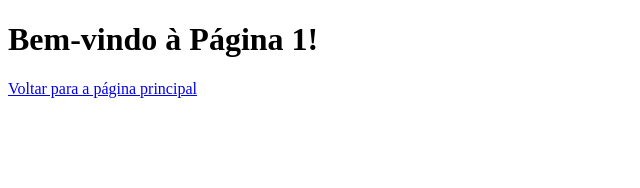
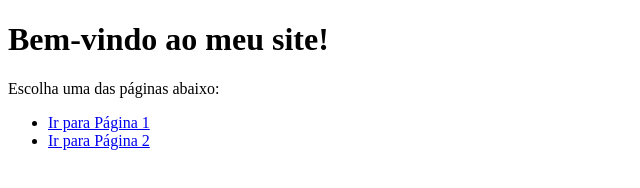
Before and after one commit to AlexaValenheimer/V-AI, a plain HTML site: page pagina1.html in a window 1280 px wide. Shown: the whole page, without its empty margins (0-640 px from the left). Drawn offline with Linux system fonts and the light colour scheme.

Commit message:
Update pagina1.html

```diff
--- a/pagina1.html
+++ b/pagina1.html
@@ -3,10 +3,14 @@
 <head>
     <meta charset="UTF-8">
     <meta name="viewport" content="width=device-width, initial-scale=1.0">
-    <title>Página 1</title>
+    <title>Página Principal</title>
 </head>
 <body>
-    <h1>Bem-vindo à Página 1!</h1>
-    <a href="index.html">Voltar para a página principal</a>
+    <h1>Bem-vindo ao meu site!</h1>
+    <p>Escolha uma das páginas abaixo:</p>
+    <ul>
+        <li><a href="pagina1.html">Ir para Página 1</a></li>
+        <li><a href="pagina2.html">Ir para Página 2</a></li>
+    </ul>
 </body>
 </html>
```
